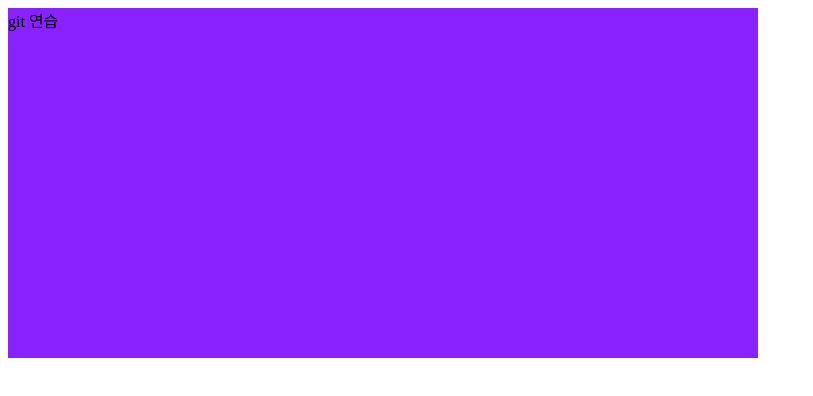
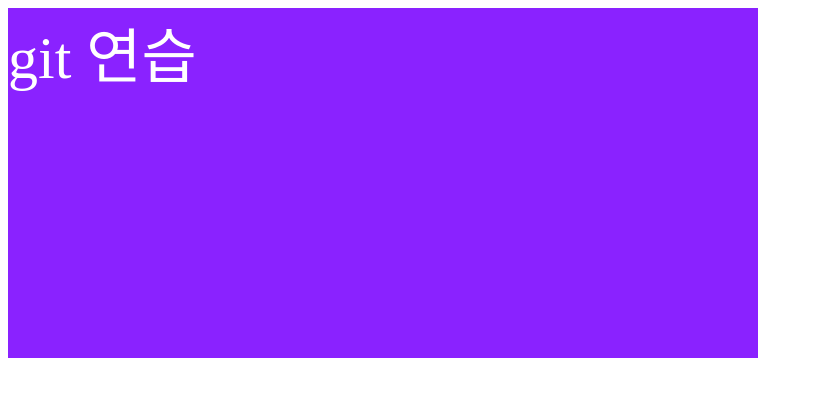
Before and after one commit to verayw/dev_html, a plain HTML site: page index.html in a window 1280 px wide. Shown: the whole page, without its empty margins (0-813 px from the left). Drawn offline with Linux system fonts and the light colour scheme.

Commit message:
p txt 가독성 향상(색상:#fff , size: 60px)

```diff
--- a/index.html
+++ b/index.html
@@ -4,7 +4,7 @@
 </haed>
 <body>
   <div style="width:750px; height:350px; background-color:red; background-color:#8a22ff">
-    <p>git 연습</p>
+    <p style="color:#fff; font-size:60px;">git 연습</p>
 
   </div>
 </body>
```
